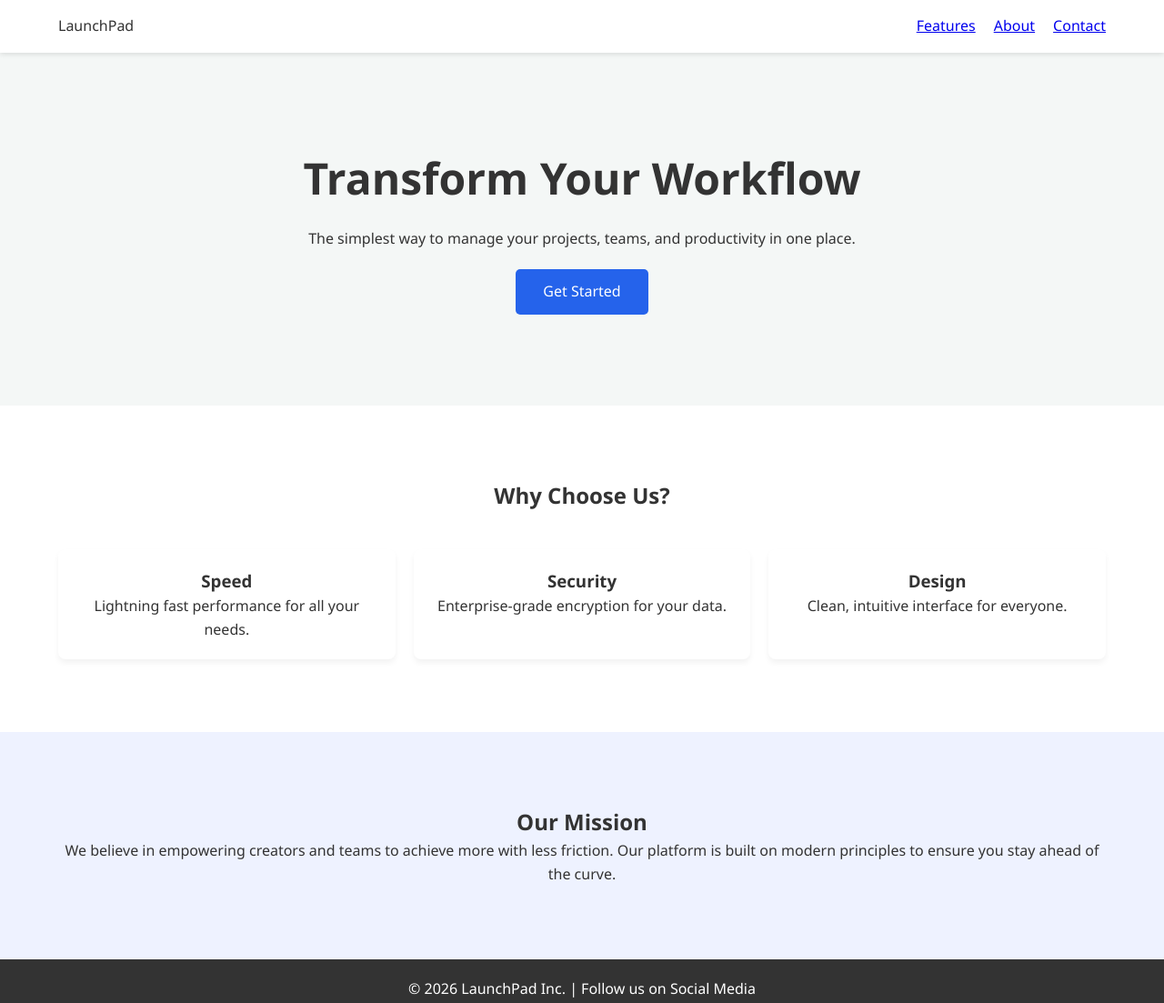
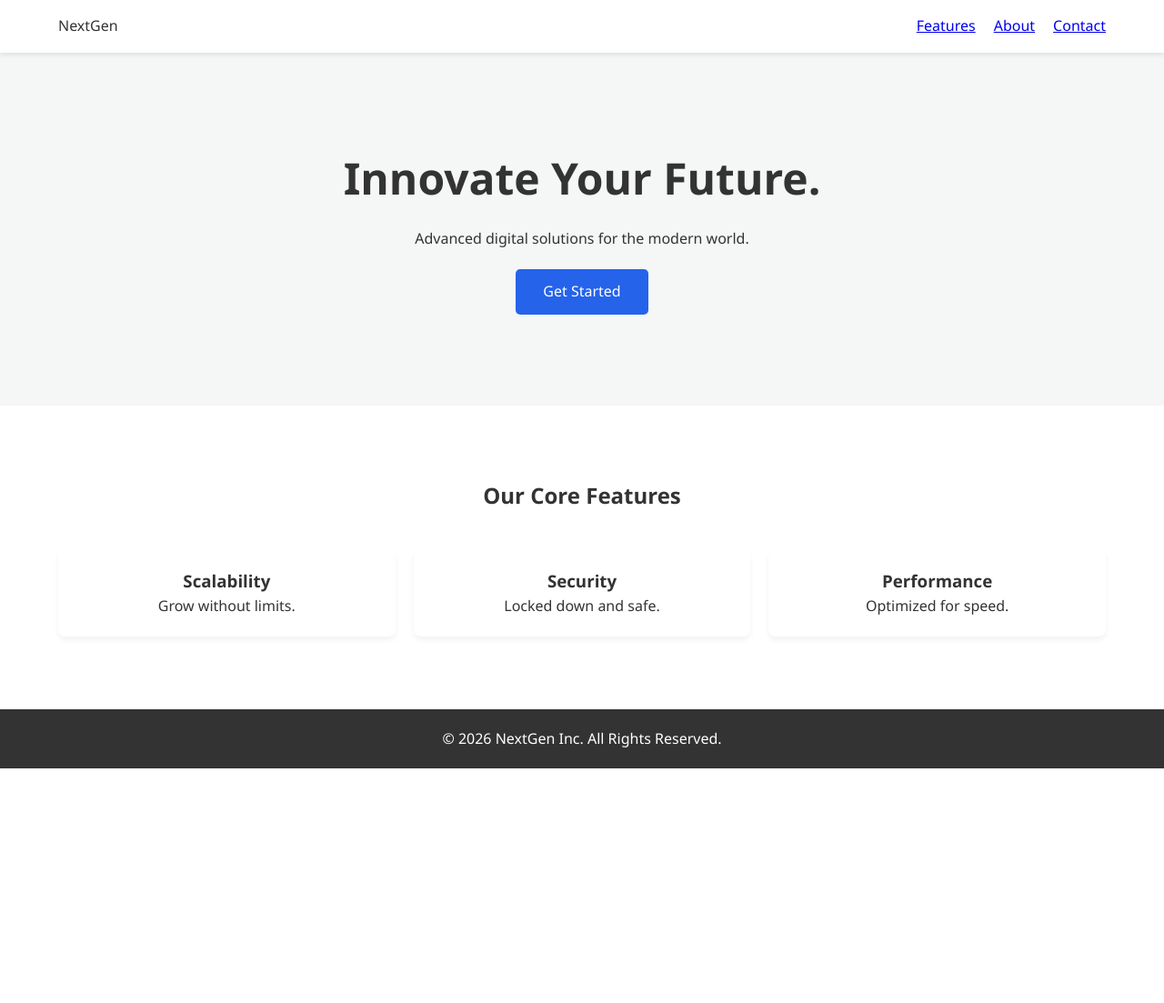
Before and after one commit to dangermrkings-gopi/OIBSIP, a plain HTML site: page index.html in a window 1280 px wide. Shown: the whole page at 91% size. After the commit the page ends 845 px from the top, so only its background shows below. Drawn offline with Linux system fonts and the light colour scheme.

Commit message:
Update branding from LaunchPad to NextGen

```diff
--- a/index.html
+++ b/index.html
@@ -3,13 +3,13 @@
 <head>
     <meta charset="UTF-8">
     <meta name="viewport" content="width=device-width, initial-scale=1.0">
-    <title>LaunchPad | Your Future Starts Here</title>
+    <title>NextGen | Modern Solutions</title>
     <link rel="stylesheet" href="style.css">
 </head>
 <body>
 
     <nav class="navbar">
-        <div class="logo">LaunchPad</div>
+        <div class="logo">NextGen</div>
         <ul class="nav-links">
             <li><a href="#features">Features</a></li>
             <li><a href="#about">About</a></li>
@@ -18,27 +18,22 @@
     </nav>
 
     <header class="hero">
-        <h1>Transform Your Workflow</h1>
-        <p>The simplest way to manage your projects, teams, and productivity in one place.</p>
+        <h1 class="typing-text">Innovate Your Future.</h1>
+        <p>Advanced digital solutions for the modern world.</p>
         <a href="#" class="cta-button">Get Started</a>
     </header>
 
     <section id="features" class="section">
-        <h2>Why Choose Us?</h2>
+        <h2>Our Core Features</h2>
         <div class="features-grid">
-            <div class="feature-card"><h3>Speed</h3><p>Lightning fast performance for all your needs.</p></div>
-            <div class="feature-card"><h3>Security</h3><p>Enterprise-grade encryption for your data.</p></div>
-            <div class="feature-card"><h3>Design</h3><p>Clean, intuitive interface for everyone.</p></div>
+            <div class="feature-card"><h3>Scalability</h3><p>Grow without limits.</p></div>
+            <div class="feature-card"><h3>Security</h3><p>Locked down and safe.</p></div>
+            <div class="feature-card"><h3>Performance</h3><p>Optimized for speed.</p></div>
         </div>
     </section>
 
-    <section id="about" class="section alt-bg">
-        <h2>Our Mission</h2>
-        <p>We believe in empowering creators and teams to achieve more with less friction. Our platform is built on modern principles to ensure you stay ahead of the curve.</p>
-    </section>
-
     <footer>
-        <p>&copy; 2026 LaunchPad Inc. | Follow us on Social Media</p>
+        <p>&copy; 2026 NextGen Inc. All Rights Reserved.</p>
     </footer>
 
 </body>
```
